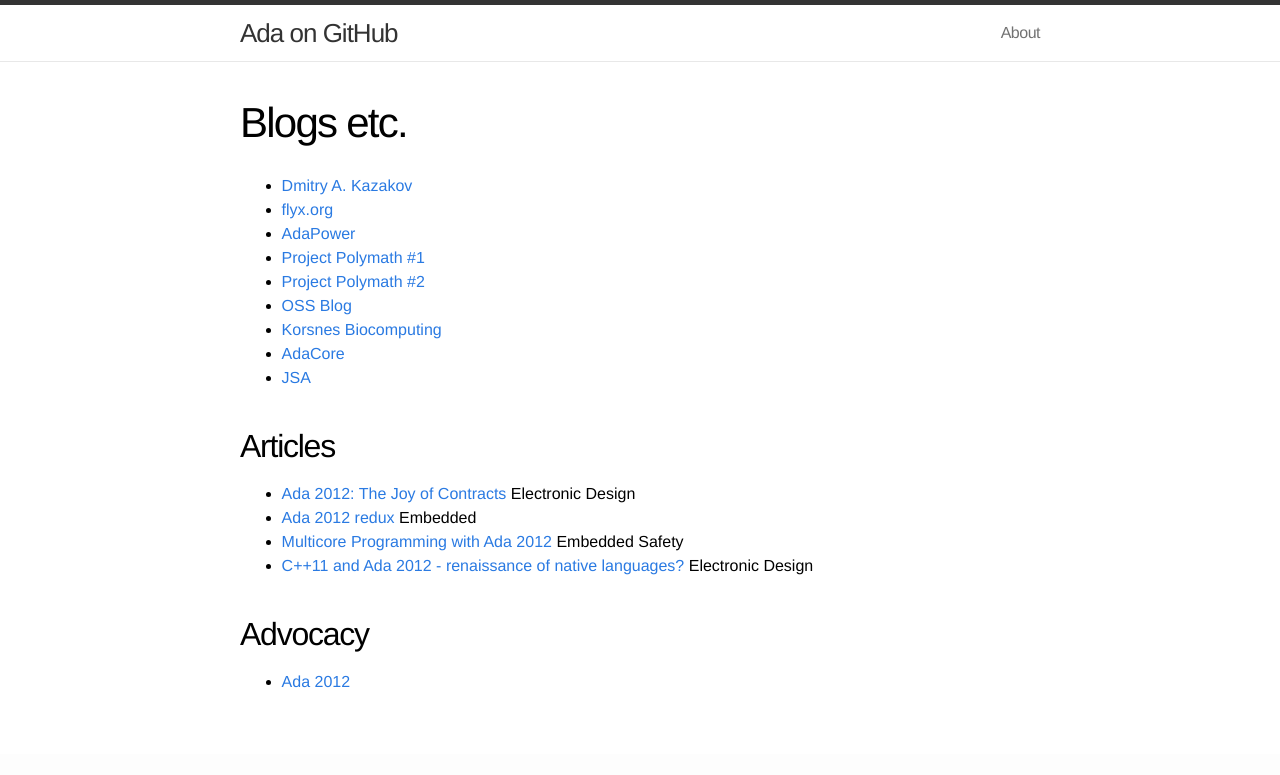
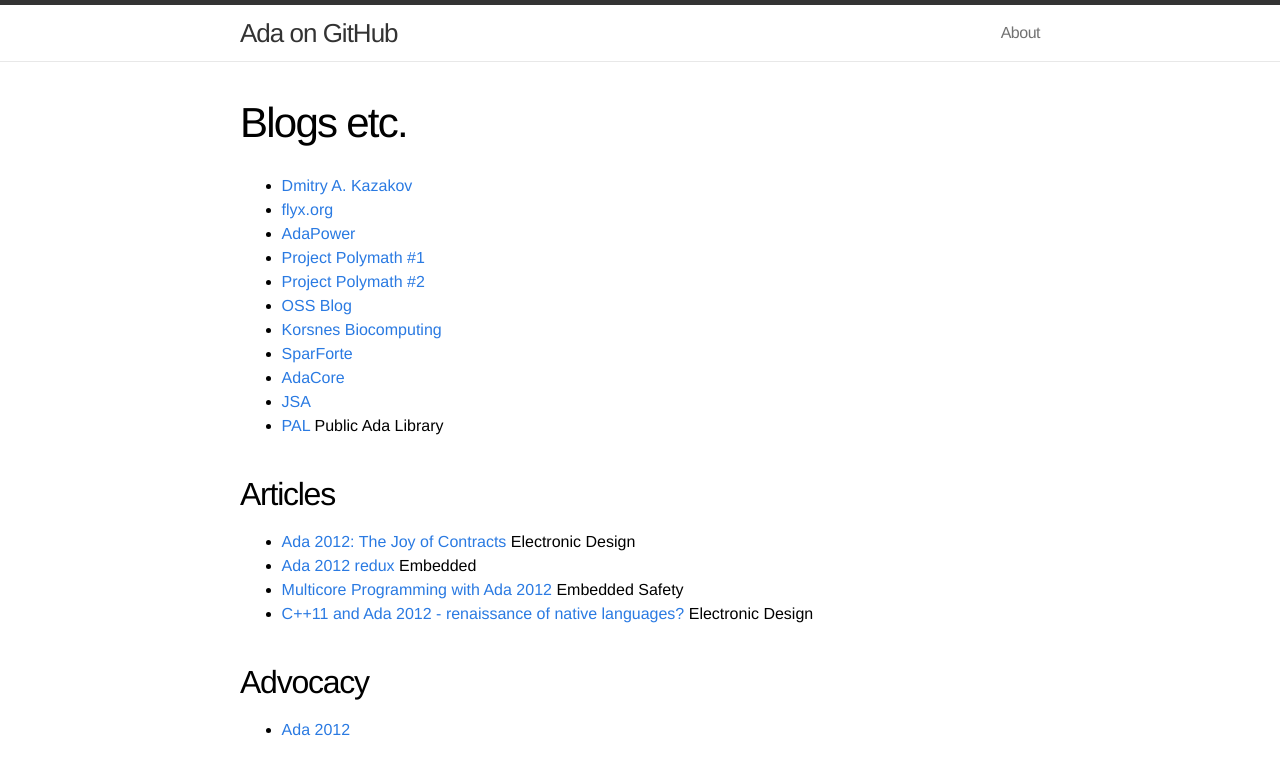
Before and after one commit to quornings/quornings.github.io, a Jekyll site: the page built from blogs.md, in a window 1280 px wide. Shown: the top 775 px of the page. Built offline with Jekyll 4.4.1, drawn with Linux system fonts in a browser that asks for light colours.

Commit message:
Add SparForte, PAL

```diff
--- a/blogs.md
+++ b/blogs.md
@@ -11,8 +11,10 @@ permalink: /blogs/
 - [Project Polymath #2](http://blog.projectpolymath.org/ada-2012-tutorial_02/)
 - [OSS Blog](https://www.ossblog.org/master-ada-programming-free-books/)
 - [Korsnes Biocomputing](https://korsnesbiocomputing.no)
+- [SparForte](http://sparforte.com/)
 - [AdaCore](https://blog.adacore.com)
 - [JSA](http://www.jacob-sparre.dk)
+- [PAL](https://www.pegasoft.ca/pal.html) Public Ada Library
 
 ## Articles
 
```
